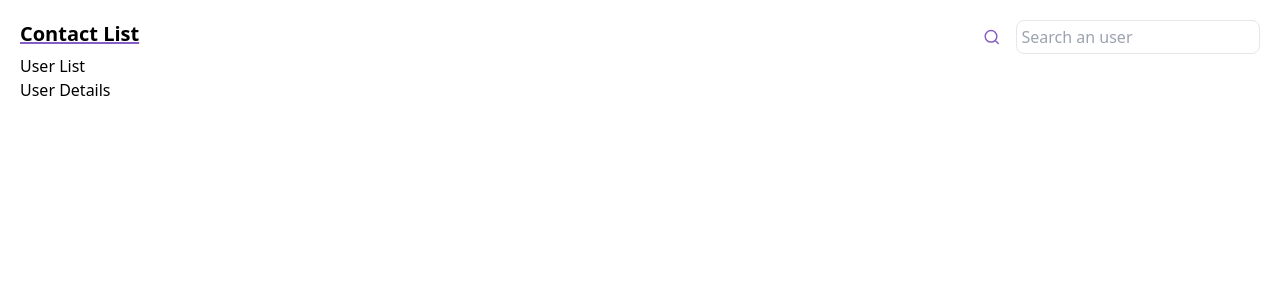
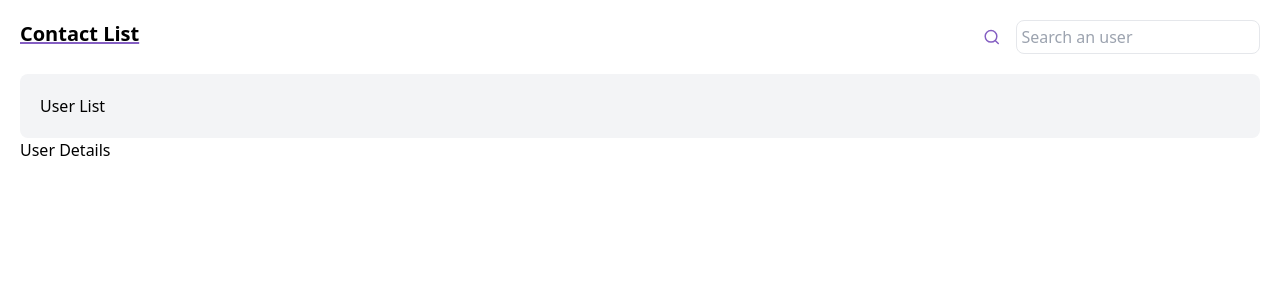
Before and after one commit to brayanyepesc/novadeha, a React (Vite) app: page / in a window 1280 px wide. Shown: the top 300 px of the page. Built offline with nearby package versions, Linux system fonts and the light colour scheme.

Commit message:
feat: add section content of user list

```diff
--- a/src/App.tsx
+++ b/src/App.tsx
@@ -11,7 +11,9 @@ function App() {
         <Title text="Contact List" />
         <Searchbar />
       </header>
-      <p>User List</p>
+      <section className="w-full bg-gray-100 mt-5 rounded-lg p-5">
+        <p>User List</p>
+      </section>
       <p>User Details</p>
     </main>
   );
```
